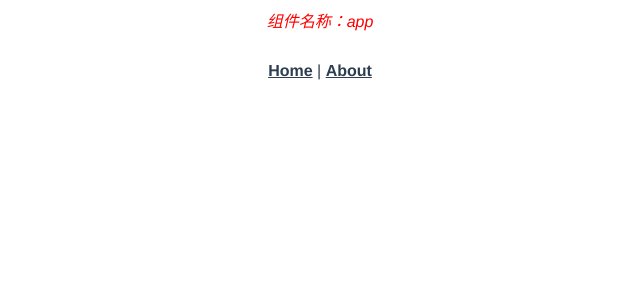
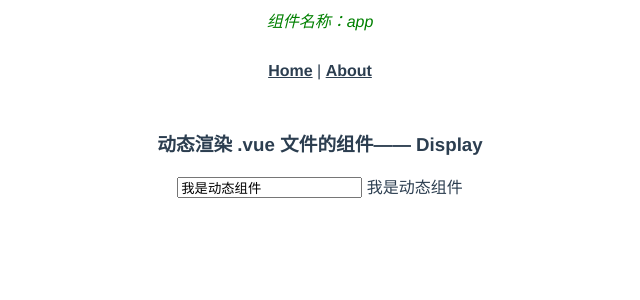
Before and after one commit to rainwalkerhu/vue-component-ts, a Vue app: page /#/display in a window 1280 px wide. Shown: the top 300 px of the page, without its empty margins (320-960 px from the left). Built offline with nearby package versions, Linux system fonts and the light colour scheme.

Commit message:
feat: 动态渲染-display组件

```diff
--- /dev/null
+++ b/src/components/display/display.vue
@@ -0,0 +1,82 @@
+<template>
+  <div ref="display"></div>
+</template>
+<script>
+import Vue from 'vue'
+import randomStr from '@/utils/random_str'
+
+export default {
+  props: {
+    code: {
+      type: String,
+      default: ''
+    }
+  },
+  data() {
+    return {
+      id: randomStr(),
+      js: '',
+      html: '',
+      css: ''
+    }
+  },
+  mounted() {
+    this.renderCode()
+  },
+  watch: {
+    code() {
+      this.destroyCode()
+      this.renderCode()
+    }
+  },
+  methods: {
+    getSource(source, type) {
+      const regex = new RegExp(`<${type}[^>]*>`);
+      let openingTag = source.match(regex)
+      if (!openingTag) return '';
+      else openingTag = openingTag[0]
+      debugger
+      console.log(source.indexOf(openingTag), openingTag.length, source.lastIndexOf(`</${type}>`));
+      return source.slice(source.indexOf(openingTag)+ openingTag.length, source.lastIndexOf(`</${type}>`))
+    },
+    splitCode() {
+      const script = this.getSource(this.code, 'script').replace(/export default/, 'return');
+      const style = this.getSource(this.code, 'style')
+      const template = `<div id="app">${this.getSource(this.code, 'template')}</div>`;
+      this.js = script;
+      this.css = style;
+      this.html = template;
+    },
+    renderCode() {
+      this.splitCode();
+      if(this.html !== '' && this.js !== '') {
+        const parseStrToFunc = new Function(this.js)()
+        parseStrToFunc.template = this.html;
+        const Component = Vue.extend(parseStrToFunc)
+        this.component = new Component().$mount();
+
+        this.$refs.display.appendChild(this.component.$el)
+        if (this.css !== '') {
+          const style = document.createElement('style')
+          style.type = 'text/css'
+          style.id = this.id
+          style.innerHTML = this.css
+          document.getElementsByTagName('head')[0].appendChild(style)
+        }
+      }
+    },
+    destroyCode() {
+      const $target = document.getElementById(this.id)
+      if ($target) $target.parentNode.removeChild($target)
+      if (this.component) {
+        this.$refs.display.removeChild(this.component.$el)
+        this.component.$destroy();
+        this.component = null
+      }
+    }
+  },
+  beforeDestroy() {
+    this.destroyCode()
+  }
+}
+</script>
--- a/src/router.ts
+++ b/src/router.ts
@@ -18,6 +18,11 @@ export default new Router({
       // this generates a separate chunk (about.[hash].js) for this route
       // which is lazy-loaded when the route is visited.
       component: () => import(/* webpackChunkName: "about" */ './views/About.vue')
+    },
+    {
+      path: '/display',
+      name: 'display',
+      component: () => import('./views/display.vue')
     }
   ]
 })
--- /dev/null
+++ b/src/utils/random_str.js
@@ -0,0 +1,10 @@
+// 生成随机字符串
+export default function (len = 32) {
+  const $chars = 'abcdefghijklmnopqrstuvwxyzABCDEFGHIJKLMNOPQRSTUVWXYZ1234567890';
+  const maxPos = $chars.length;
+  let str = '';
+  for (let i = 0; i < len; i++) {
+    str += $chars.charAt(Math.floor(Math.random() * maxPos));
+  }
+  return str;
+}
--- /dev/null
+++ b/src/views/default-code.js
@@ -0,0 +1,24 @@
+const code =
+`<template>
+    <div>
+        <input v-model="message">
+        {{ message }}
+    </div>
+</template>
+<script>
+    export default {
+        data () {
+            return {
+                message: '我是动态组件'
+            }
+        }
+    }
+</script>
+<style>
+.componentName {
+    color: green;
+}
+</style>
+`;
+
+export default code;
--- /dev/null
+++ b/src/views/display.vue
@@ -0,0 +1,20 @@
+<template>
+  <div>
+    <h3>动态渲染 .vue 文件的组件—— Display</h3>
+
+    <i-display :code="code"></i-display>
+  </div>
+</template>
+<script>
+  import iDisplay from '@/components/display/display';
+  import defaultCode from './default-code.js';
+
+  export default {
+    components: { iDisplay },
+    data () {
+      return {
+        code: defaultCode
+      }
+    }
+  }
+</script>
--- /dev/null
+++ b/vue.config.js
@@ -0,0 +1,3 @@
+module.exports = {
+  runtimeCompiler: true
+};
```
